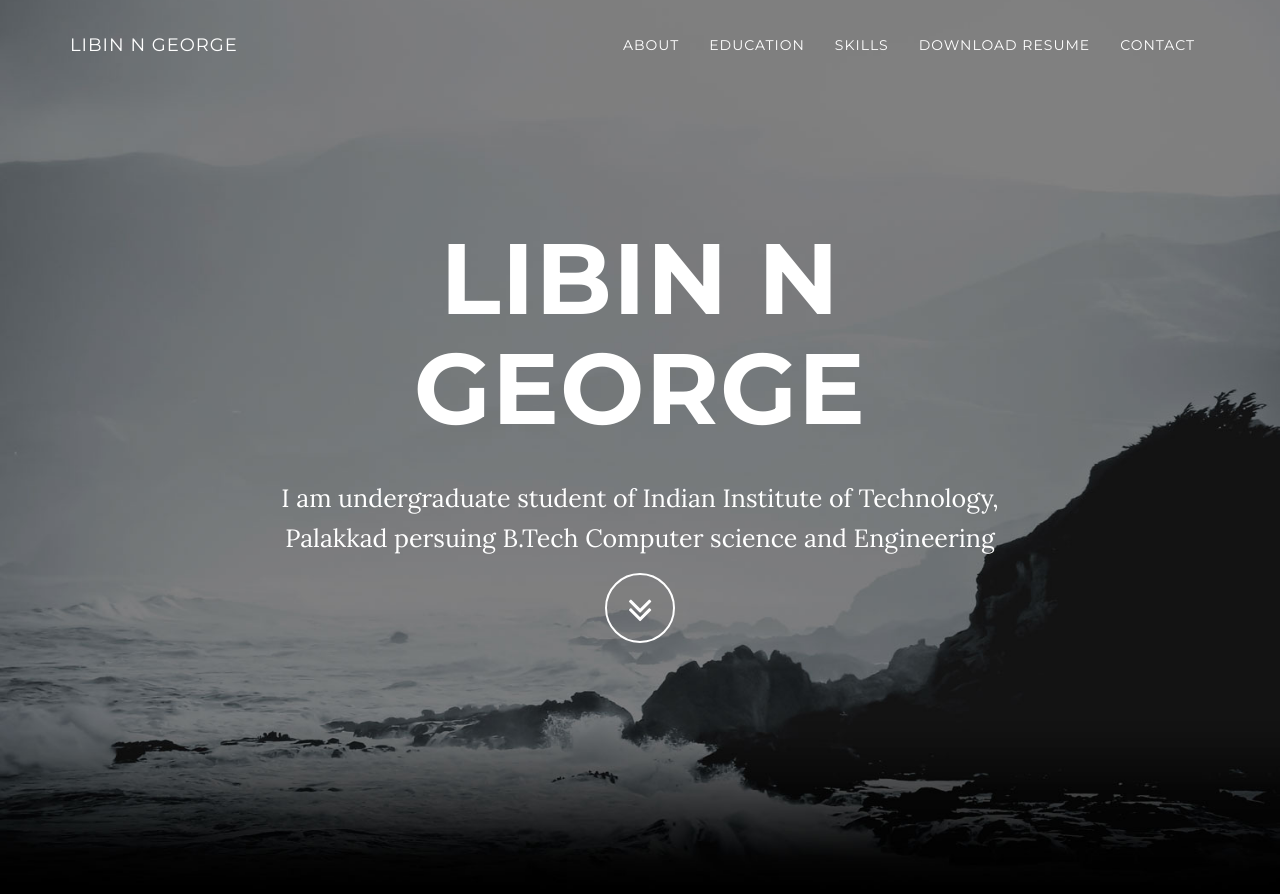
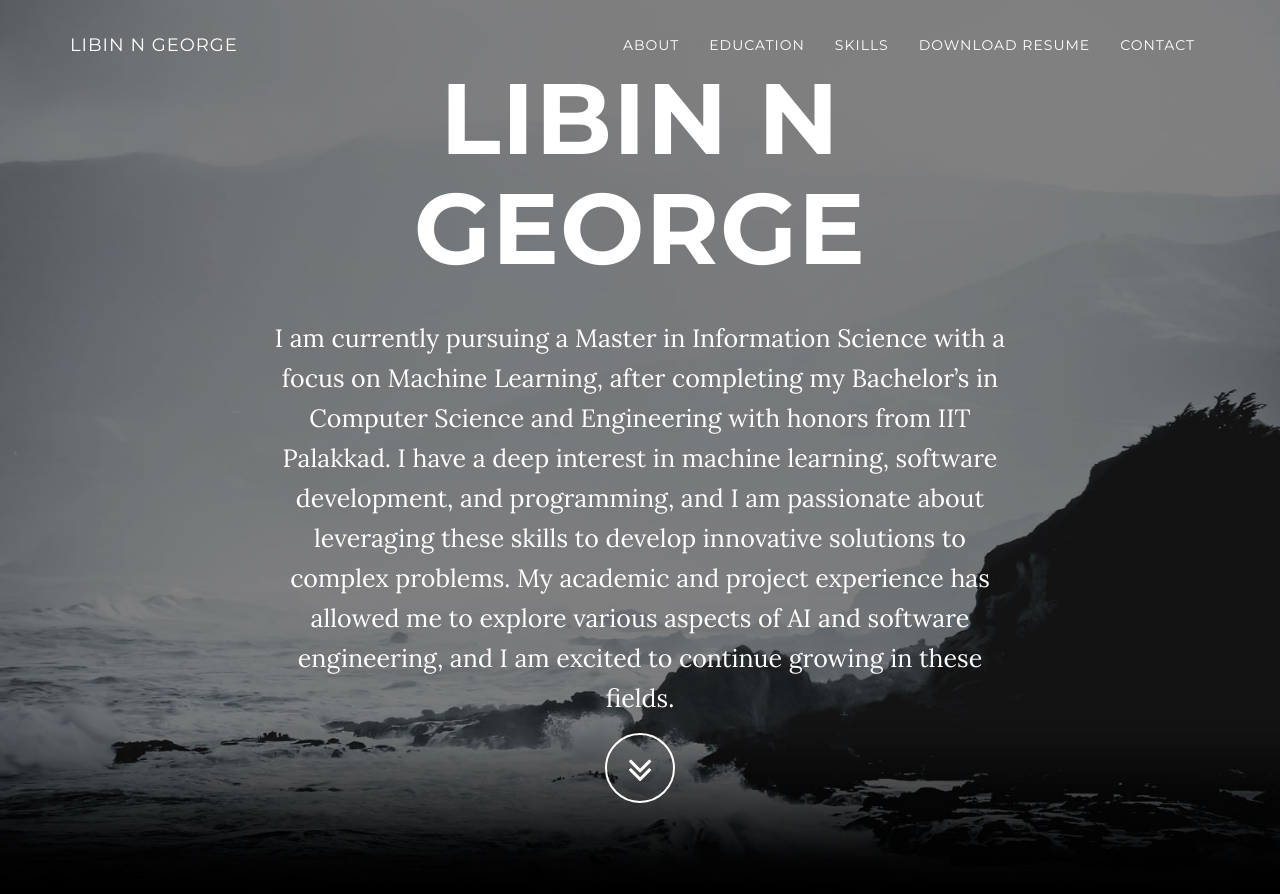
Before and after one commit to libin-n-g/MyProfile, a Jekyll site: the page built from index.html, in a window 1280 px wide and 900 px high. Shown: the top 894 px of the window. Built offline with Jekyll 4.4.1, drawn with Linux system fonts in a browser that asks for light colours; some of the changed text lies outside the part shown.

Commit message:
Updates the profile

```diff
--- a/_config.yml
+++ b/_config.yml
@@ -1,9 +1,9 @@
 # Site settings
 title: Libin N George
 emaila: libinngeorge@gmail.com
-email: 111501015@smail.iitpkd.ac.in
+email: libinngeorge@arizona.edu
 url: https://libin-n-g.github.io/MyProfile/
-description: "I am undergraduate student of Indian Institute of Technology, Palakkad persuing B.Tech Computer science and Engineering "
+description: "I am currently pursuing a Master in Information Science with a focus on Machine Learning, after completing my Bachelor’s in Computer Science and Engineering with honors from IIT Palakkad. I have a deep interest in machine learning, software development, and programming, and I am passionate about leveraging these skills to develop innovative solutions to complex problems. My academic and project experience has allowed me to explore various aspects of AI and software engineering, and I am excited to continue growing in these fields. "
 baseurl: /MyProfile
 # Color settings (hex-codes without the leading hash-tag)
 color:
--- a/_includes/education.html
+++ b/_includes/education.html
@@ -3,6 +3,7 @@
         <div class="row">
             <div class="col-lg-8 col-lg-offset-2">
                 <h2>Education</h2>
+                <p>Bachelors in Computer Science and Engineering with honours from Indian Institute of Technology Palakkad with CGPA 9.07</p>
                 <p>Passed Secondary Examination (X) conducted by Central Board of Secondary Education with CGPA 10 from Jawahar Navodaya Vidyalaya Kottarakara, Kollam, Kerala </p>
                 <p>Scored 91.8 Percent in Higher Secondary Examination (XII) conducted by Central Board of Secondary Education from Jawahar Navodaya Vidyalaya Kottarakara, Kollam, Kerala </p>
             </div>
--- a/_includes/projects.html
+++ b/_includes/projects.html
@@ -3,6 +3,7 @@
         <div class="row">
             <div class="col-lg-8 col-lg-offset-2">
                 <h2>Education</h2>
+                <p>Bachelors in Computer Science and Engineering with honours from Indian Institute of Technology Palakkad with CGPA 9.07</p>
                 <p>Passed Secondary Examination (X) conducted by Central Board of Secondary Education with CGPA 10 from Jawahar Navodaya Vidyalaya Kottarakara, Kollam, Kerala </p>
                 <p>Scored 91.8 Percent in Higher Secondary Examination (XII) conducted by Central Board of Secondary Education from Jawahar Navodaya Vidyalaya Kottarakara, Kollam, Kerala </p>
             </div>
```
